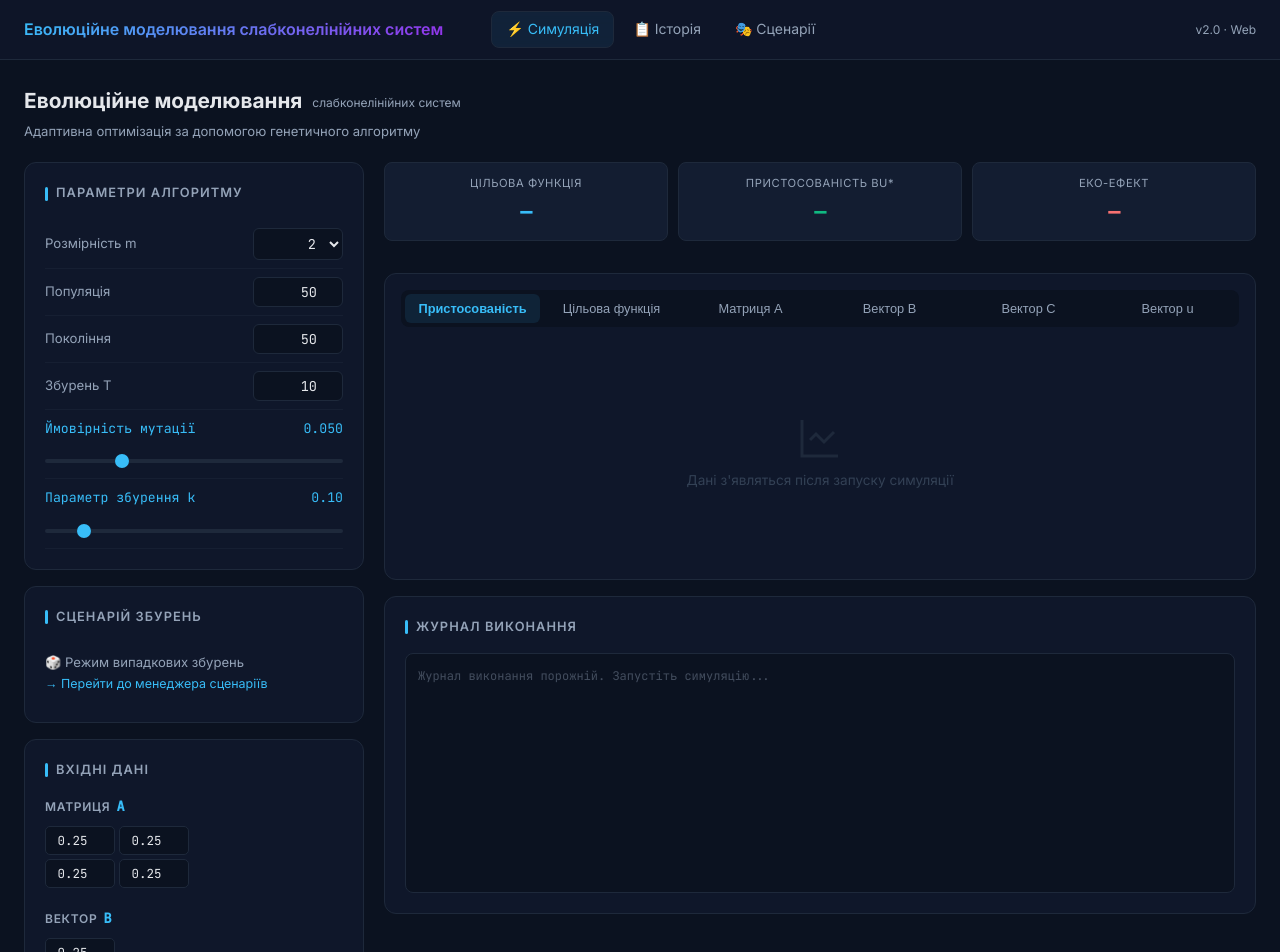
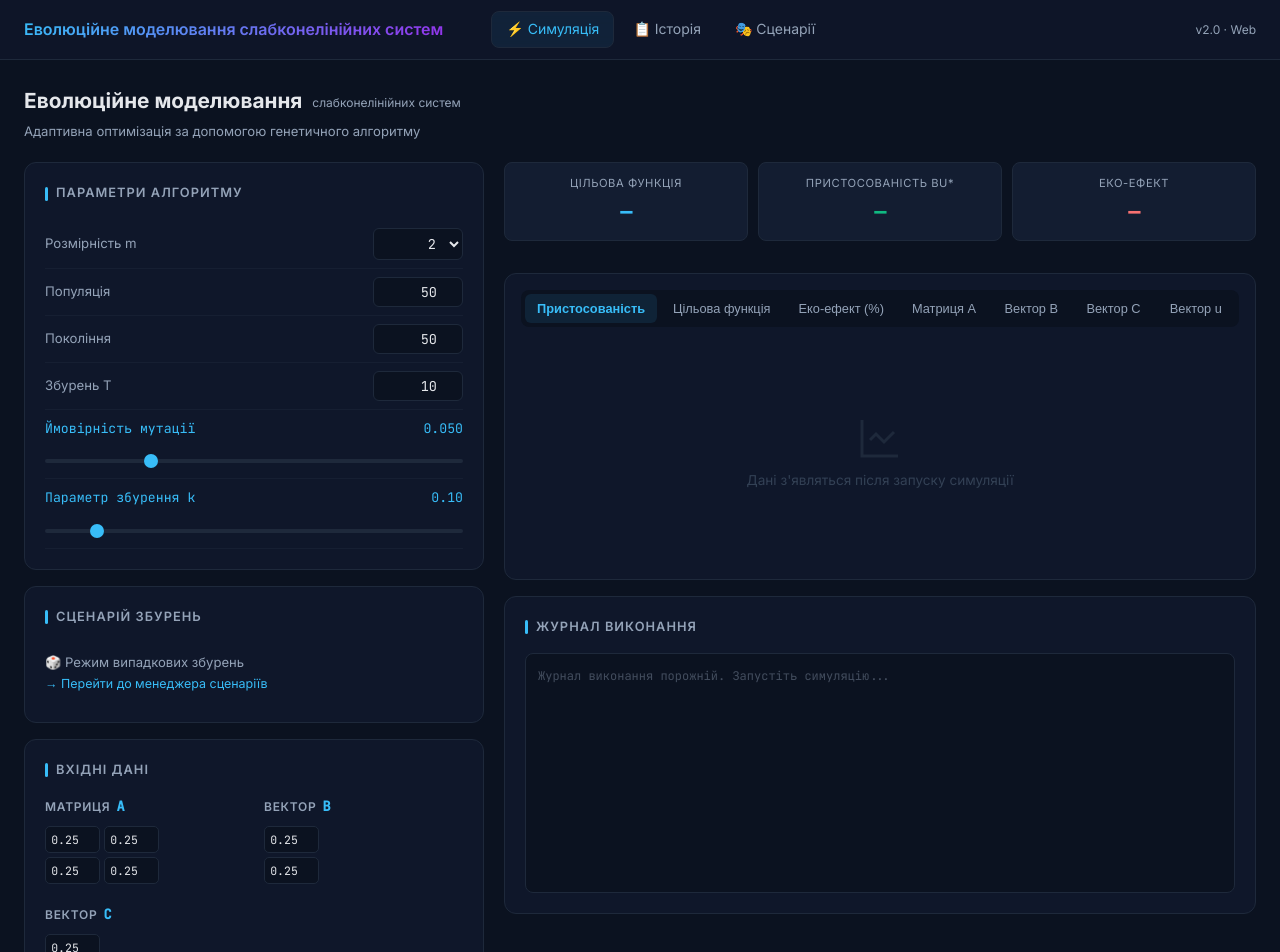
Before and after one commit to all1ga7or/diplom, a Next.js app: page / in a window 1280 px wide. Shown: the top 952 px of the page. Built offline with nearby package versions, Linux system fonts and the light colour scheme.

Commit message:
ui interface adapting to growing matrix size and add panel with visualizing eco effect change

```diff
--- a/app/globals.css
+++ b/app/globals.css
@@ -107,7 +107,7 @@ h3 { font-size: 1rem;   font-weight: 600; }
 
 .two-col {
   display: grid;
-  grid-template-columns: 340px 1fr;
+  grid-template-columns: 460px 1fr;
   gap: 20px;
   align-items: start;
 }
@@ -294,14 +294,14 @@ option { background: var(--card); }
 .matrix-row  { display: flex; gap: 4px; }
 
 .matrix-cell {
-  width: 70px;
-  padding: 5px 6px;
+  width: 55px;
+  padding: 5px 4px;
   background: var(--bg);
   border: 1px solid var(--border);
   color: var(--text);
   border-radius: 5px;
   font-family: 'JetBrains Mono', monospace;
-  font-size: 0.78rem;
+  font-size: 0.72rem;
   text-align: center;
   outline: none;
   transition: border-color 0.15s;
--- a/app/page.tsx
+++ b/app/page.tsx
@@ -83,7 +83,12 @@ export default function Home() {
 
         // Update charts
         setFitnessData(prev => [...prev, { t: t + 1, fitness: step.fitness }]);
-        setBuData(prev => [...prev, { t: t + 1, adapted: step.utility, base: step.non_adapted_utility }]);
+        setBuData(prev => [...prev, {
+          t: t + 1,
+          adapted: step.utility,
+          base: step.non_adapted_utility,
+          effect: step.effect_percent
+        }]);
 
         const aPoint: ChartPoint = { t: t + 1 };
         step.A.forEach((row: number[], i: number) => row.forEach((v: number, j: number) => { aPoint[`a${i+1}${j+1}`] = v; }));
--- a/components/ChartPanel.tsx
+++ b/components/ChartPanel.tsx
@@ -32,6 +32,7 @@ const tooltipStyle = {
 const tabs = [
   { key: 'bu',      label: 'Пристосованість' },
   { key: 'fitness', label: 'Цільова функція' },
+  { key: 'effect',  label: 'Еко-ефект (%)' },
   { key: 'A',       label: 'Матриця A' },
   { key: 'B',       label: 'Вектор B' },
   { key: 'C',       label: 'Вектор C' },
@@ -74,6 +75,19 @@ export default function ChartPanel({ fitnessData, buData, AData, BData, CData, u
               <Tooltip contentStyle={tooltipStyle} />
               <Legend wrapperStyle={{ fontSize: 12 }} />
               <Line type="monotone" dataKey="fitness" name="f (цільова функція)" stroke="#38bdf8" strokeWidth={2} dot={{ r: 4, fill: '#38bdf8' }} />
+            </LineChart>
+          </ResponsiveContainer>
+        );
+      case 'effect':
+        return (
+          <ResponsiveContainer width="100%" height={220}>
+            <LineChart data={buData} margin={{ top: 5, right: 16, bottom: 5, left: 0 }}>
+              <CartesianGrid stroke={GRID_COLOR} strokeDasharray="3 3" />
+              <XAxis dataKey="t" stroke={TEXT_COLOR} tick={{ fontSize: 11 }} label={{ value: 'Крок t', position: 'insideBottom', offset: -2, fill: TEXT_COLOR, fontSize: 11 }} />
+              <YAxis stroke={TEXT_COLOR} tick={{ fontSize: 11 }} width={55} />
+              <Tooltip contentStyle={tooltipStyle} />
+              <Legend wrapperStyle={{ fontSize: 12 }} />
+              <Line type="monotone" dataKey="effect" name="Еко-ефект (%)" stroke="#10b981" strokeWidth={2} dot={{ r: 4, fill: '#10b981' }} />
             </LineChart>
           </ResponsiveContainer>
         );
```
Also changed, not shown: app/history/page.tsx (+6 -1 lines).
